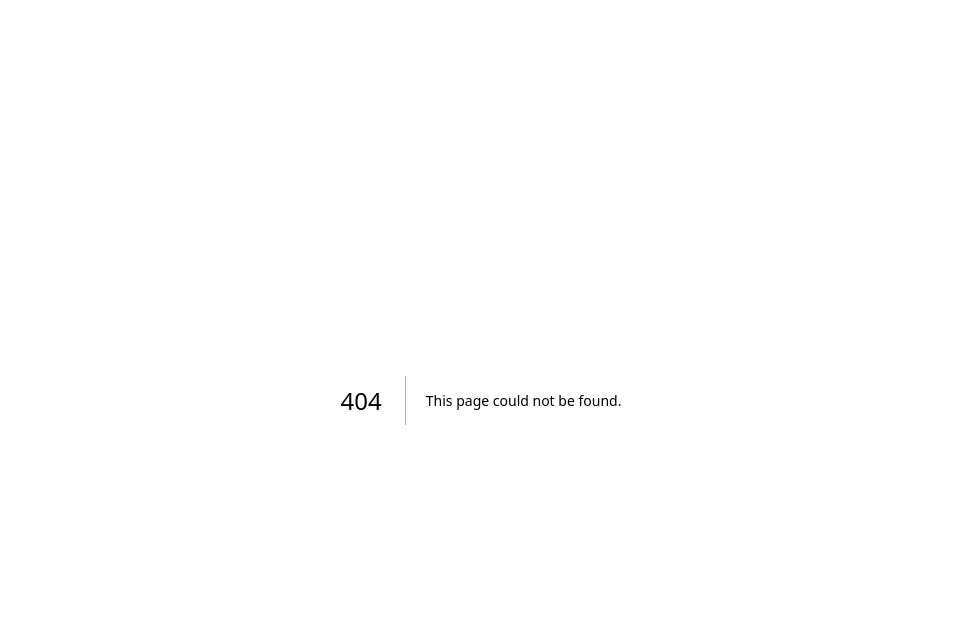
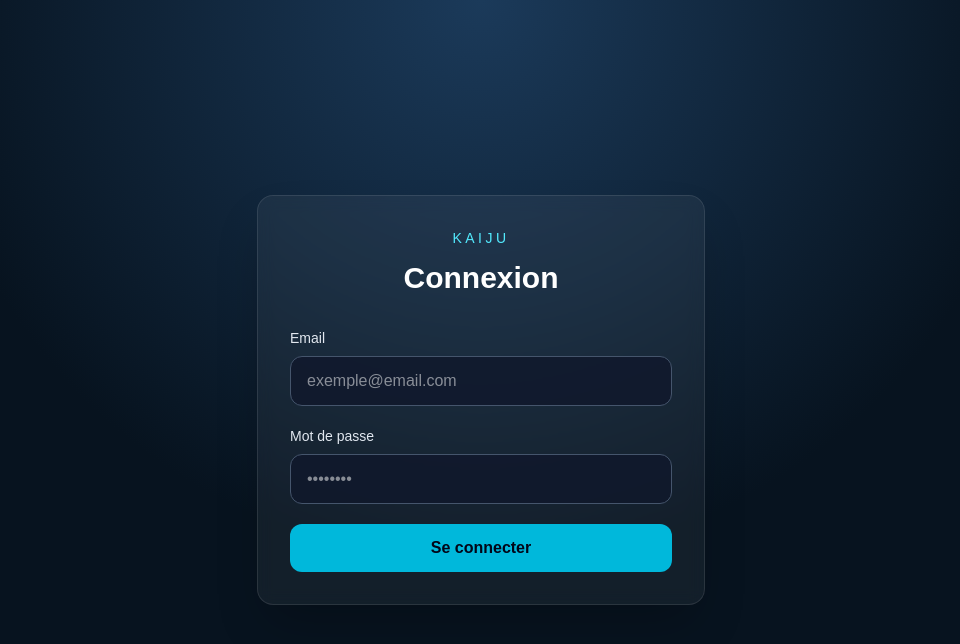
Before and after one commit to Lophi974/Miror_kaiju, a Next.js app in the folder frontend/: page /login in a window 1280 px wide. Before the commit this address had no page. Shown: the top 644 px of the page, without its empty margins (159-1119 px from the left). Built offline with nearby package versions, Linux system fonts and the light colour scheme.

Commit message:
chore:ajout login page

```diff
--- /dev/null
+++ b/frontend/app/login/login.tsx
@@ -0,0 +1,113 @@
+"use client";
+
+import { useRouter } from "next/navigation";
+import { type ChangeEvent, type FormEvent, useState } from "react";
+
+import { loginUser } from "@/fetch/auth";
+
+const initialForm = {
+  email: "",
+  password: "",
+};
+
+type FormState = typeof initialForm;
+
+export default function LoginForm() {
+  const router = useRouter();
+  const [form, setForm] = useState<FormState>(initialForm);
+  const [isLoading, setIsLoading] = useState(false);
+  const [message, setMessage] = useState<string | null>(null);
+  const [error, setError] = useState<string | null>(null);
+
+  const handleChange = (event: ChangeEvent<HTMLInputElement>) => {
+    const { name, value } = event.target;
+    setForm((prev) => ({
+      ...prev,
+      [name as keyof FormState]: value,
+    }));
+  };
+
+  const handleSubmit = async (event: FormEvent<HTMLFormElement>) => {
+    event.preventDefault();
+    setError(null);
+    setMessage(null);
+    setIsLoading(true);
+
+    try {
+      await loginUser(form);
+      setMessage("Connexion réussie");
+      router.push("/dashboard");
+    } catch (err) {
+      setError(err instanceof Error ? err.message : "Erreur de connexion");
+    } finally {
+      setIsLoading(false);
+    }
+  };
+
+  return (
+    <main className="flex min-h-screen items-center justify-center bg-[radial-gradient(circle_at_top,#1b3a5a,#07131f_55%)] px-4 py-10 text-white">
+      <div className="w-full max-w-md rounded-2xl border border-white/10 bg-white/5 p-8 shadow-2xl backdrop-blur-sm">
+        <div className="mb-8 text-center">
+          <p className="text-sm uppercase tracking-[0.25em] text-cyan-300">Kaiju</p>
+          <h1 className="mt-3 text-3xl font-bold">Connexion</h1>
+        </div>
+
+        <form className="space-y-5" onSubmit={handleSubmit}>
+          <div>
+            <label htmlFor="email" className="mb-2 block text-sm font-medium text-slate-200">
+              Email
+            </label>
+            <input
+              id="email"
+              name="email"
+              type="email"
+              value={form.email}
+              onChange={handleChange}
+              autoComplete="email"
+              placeholder="exemple@email.com"
+              className="w-full rounded-xl border border-slate-600 bg-slate-900/80 px-4 py-3 text-white outline-none transition focus:border-cyan-400 focus:ring-2 focus:ring-cyan-500/30"
+              required
+            />
+          </div>
+
+          <div>
+            <label htmlFor="password" className="mb-2 block text-sm font-medium text-slate-200">
+              Mot de passe
+            </label>
+            <input
+              id="password"
+              name="password"
+              type="password"
+              value={form.password}
+              onChange={handleChange}
+              autoComplete="current-password"
+              placeholder="••••••••"
+              className="w-full rounded-xl border border-slate-600 bg-slate-900/80 px-4 py-3 text-white outline-none transition focus:border-cyan-400 focus:ring-2 focus:ring-cyan-500/30"
+              required
+            />
+          </div>
+
+          <button
+            type="submit"
+            disabled={isLoading}
+            className="w-full rounded-xl bg-cyan-500 px-4 py-3 font-semibold text-slate-950 transition hover:bg-cyan-400 disabled:cursor-not-allowed disabled:opacity-60"
+          >
+            {isLoading ? "Connexion..." : "Se connecter"}
+          </button>
+        </form>
+
+        {error && (
+          <p className="mt-4 rounded-lg border border-red-500/50 bg-red-500/10 px-3 py-2 text-sm text-red-200">
+            {error}
+          </p>
+        )}
+
+        {message && (
+          <p className="mt-4 rounded-lg border border-emerald-500/50 bg-emerald-500/10 px-3 py-2 text-sm text-emerald-200">
+            {message}
+          </p>
+        )}
+      </div>
+    </main>
+  );
+}
--- /dev/null
+++ b/frontend/app/login/page.tsx
@@ -0,0 +1,5 @@
+import LoginForm from "./login";
+
+export default function LoginPage() {
+  return <LoginForm />;
+}
--- /dev/null
+++ b/frontend/fetch/auth.ts
@@ -0,0 +1,30 @@
+type LoginPayload = {
+  email: string;
+  password: string;
+};
+
+type LoginResponse = {
+  user?: {
+    email?: string;
+  };
+  token?: string;
+  message?: string;
+};
+
+export async function loginUser(payload: LoginPayload): Promise<LoginResponse> {
+  const response = await fetch("http://localhost:3000/api/auth/login", {
+    method: "POST",
+    headers: {
+      "Content-Type": "application/json",
+    },
+    body: JSON.stringify(payload),
+  });
+
+  const data = (await response.json()) as LoginResponse & { message?: string };
+
+  if (!response.ok) {
+    throw new Error(data.message ?? "Identifiants invalides.");
+  }
+
+  return data;
+}
```
